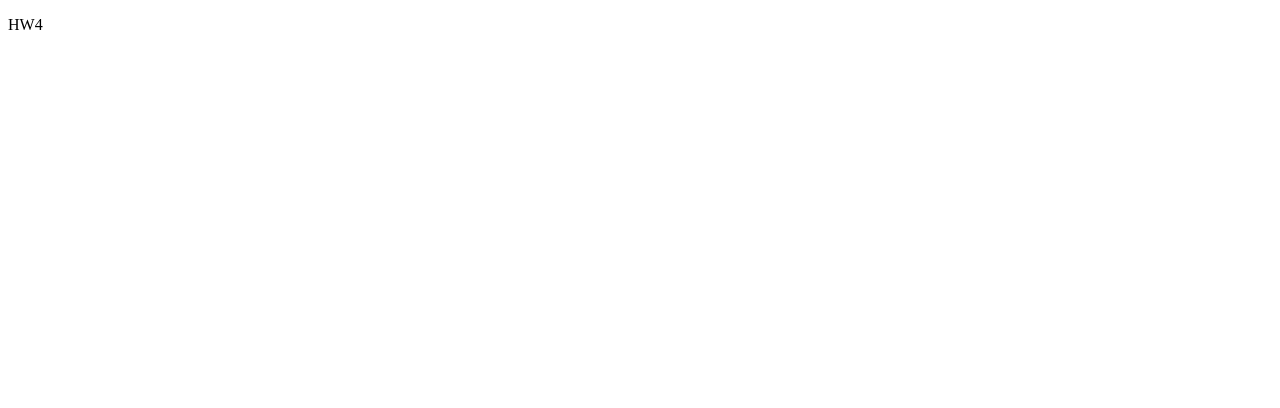
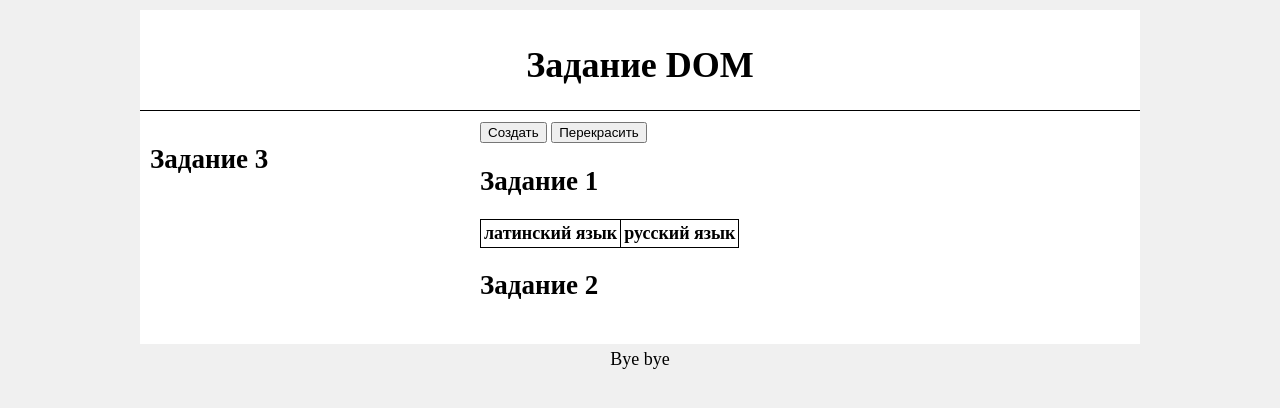
Before and after one commit to thetoropov/polytech-sem-1, a Flask app: page /hw4 in a window 1280 px wide. Before the commit the part shown is almost empty. Shown: the top 408 px of the page. Run offline with Flask 2, Linux system fonts and the light colour scheme; lists and menus that the app fills with data are empty.

Commit message:
add hw4 init

```diff
--- a/static/hw4/script/script.js
+++ b/static/hw4/script/script.js
@@ -0,0 +1,84 @@
+const words = ["\"Consuetudo est altera natura\"", "\"Nota bene\"", "\"Nulla calamitas sola\"", "\"Per aspera ad astra\""];
+const translations = ["\"Привычка - вторая натура\"", "\"Заметьте хорошо!\"", "\"Беда не приходит одна\"", "\"Через тернии к звёздам\""];
+let words_cnt = 4;
+let pCount = 0;
+let asideCount = 0;
+let class1 = "class1";
+let class2 = "class2";
+
+let createButton = document.getElementById("create");
+let changeButton = document.getElementById("change");
+
+function addTableRow() {
+    let table = document.getElementById("myTable"),
+        rowsCount = table.rows.length,
+        newRowNumber = rowsCount + 1,
+        newRow = table.insertRow(),
+        newCell1 = newRow.insertCell(0),
+        newCell2 = newRow.insertCell(1);
+
+    if (newRowNumber % 2 === 0){
+        newCell1.className = class1;
+        newCell2.className = class1;
+    }
+    else{
+        newCell1.className = class2;
+        newCell2.className = class2;
+    }
+
+    newCell1.textContent = words[newRowNumber - 2];
+    newCell2.textContent = translations[newRowNumber - 2];
+}
+
+function addTagText() {
+    if (pCount > 3){
+        return
+    }
+    let rand = document.getElementById("rand");
+    let newP = document.createElement("p");
+    if (pCount % 2 === 0){
+        newP.innerHTML = "<p class=" + class1 + " id=" + pCount + ">" + "<u>n=" + pCount + "</u> <em>" + words[pCount] + "</em> " + translations[pCount] + "</p>";
+    }
+    else{
+        newP.innerHTML = "<p class=" + class2 + " id=" + pCount + ">" + "<u>n=" + pCount + "</u> <em>" + words[pCount] + "</em> " + translations[pCount] + "</p>";
+    }
+    pCount += 1;
+    rand.appendChild(newP);
+
+}
+
+function addAsideText() {
+    if (asideCount > 3){
+        return
+    }
+    let aside = document.getElementById("aside");
+    let newOl = document.createElement("li");
+    if (asideCount % 2 === 0){
+        newOl.className = class1;
+    }
+    else{
+        newOl.className = class2;
+    }
+
+    asideCount += 1;
+    newOl.innerHTML = words[asideCount-1] + "<ul><li>" + translations[asideCount-1] + "</li></ul></p>";
+    aside.appendChild(newOl);
+
+}
+
+createButton.onclick = function () {
+    words_cnt -= 1;
+    if (words_cnt === -1){
+        alert("Фразы закончились");
+    }
+    if (words_cnt < 0){
+        return
+    }
+    addTableRow();
+    addTagText();
+    addAsideText();
+}
+
+changeButton.onclick = function () {
+
+}
--- a/static/hw4/style/style.css
+++ b/static/hw4/style/style.css
@@ -0,0 +1,80 @@
+body{
+    font: 18px "Times New Roman";
+    background: #f0f0f0;
+}
+
+.container{
+    width: 1000px;
+    min-height: 100%;
+    margin: auto;
+    background: #ffffff;
+    padding-bottom: 10px;
+}
+
+header{
+    padding-top: 10px;
+    margin-top: 10px;
+    background: #ffffff;
+    border-bottom: 1px solid black;
+}
+
+aside {
+    margin-top: 10px;
+    width: 300px;
+    padding: 0 10px;
+    float: left;
+}
+
+.content{
+    margin-left: 330px;
+    padding: 10px;
+    background: #ffffff;
+}
+
+footer{
+    padding: 5px;
+    clear: left;
+
+}
+
+button{
+
+}
+
+#create{
+
+}
+
+#change{
+
+}
+
+#rand{
+
+}
+
+table{
+    border-collapse: collapse;
+}
+
+td, th {
+    padding: 3px;
+    border: 1px solid black;
+}
+
+th {
+    background: #ffffff;
+}
+
+p{
+    margin: 0;
+    padding: 0;
+}
+
+.class1{
+    background-color: blueviolet;
+}
+
+.class2{
+    background-color: indianred;
+}
--- a/templates/hw4.html
+++ b/templates/hw4.html
@@ -7,10 +7,38 @@
 </head>
 
 <body>
-    <p>HW4</p>
+    <div class="container">
+        <header>
+            <div style="text-align: center;">
+                <h1>Задание DOM</h1>
+            </div>
+        </header>
+        <aside>
+            <h2>Задание 3</h2>
+            <ol id="aside"></ol>
+        </aside>
+        <div class="content">
+            <button id="create">Создать</button>
+            <button id="change">Перекрасить</button>
+            <h2>Задание 1</h2>
+            <table id="myTable">
+                <tr>
+                    <th>латинский язык</th>
+                    <th>русский язык</th>
+                </tr>
+            </table>
+
+            <h2>Задание 2</h2>
+            <div id='rand'></div>
+            <script src="../static/hw4/script/script.js"></script>
+        </div>
+
+    </div>
 </body>
 
 <footer>
+    <div style="text-align: center;">
+        <p>Bye bye</p>
+    </div>
 </footer>
-
 </html>
```
